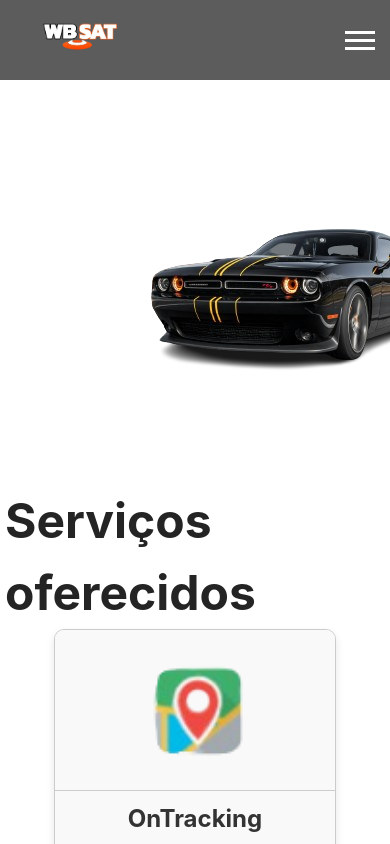
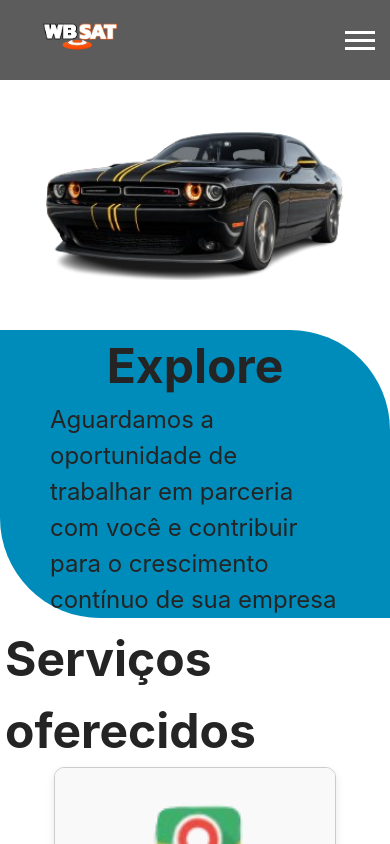
Before and after one commit to SrTesch/wbSat, a React (Vite) app: page / in a window 390 px wide. Shown: the top 844 px of the page. Built offline with nearby package versions, Linux system fonts and the light colour scheme.

Commit message:
fixing some responsive things

```diff
--- a/src/components/footer/footer.module.css
+++ b/src/components/footer/footer.module.css
@@ -55,11 +55,6 @@
     outline: none;
 }
 
-.inputEmail:focus{
-    border: none;
-    border-bottom: 1px solid black;
-}
-
 #submitbutton{
     background-color: #fd3f01;
     border: none;
--- a/src/components/home/home.module.css
+++ b/src/components/home/home.module.css
@@ -1,9 +1,11 @@
 .homeSection {
     padding-top: 80px; /* ajuste para a altura do header */
     background-color: white;
-    height: 400px;
+    min-height: 400px;
     display: flex;
-    overflow: hidden; /* Para que o carro não seja visível fora da área */
+    overflow: visible; /* Para que o carro não seja visível fora da área */
+    flex-wrap: wrap;
+    height: fit-content;
 }
 
 .aux, .content {
@@ -12,19 +14,36 @@
 
 .content {
     background-color: #008cba;
-    border-radius: 0px 150px;
-    padding: 20px;
+    border-radius: 0px 100px;
+    padding: 0px 50px;
     display: flex;
     flex-direction: column;
     justify-content: center;
     align-items: center;
     cursor: default;
     z-index: 999;
+    min-width: 200px;
+    font-size: 1.5em;
+    overflow: visible;
+}
+
+@media(max-width: 600px){
+    .aux{
+        min-height: 250px ;
+    }
 }
 
 .aux {
     z-index: 998;
-    animation: eusoulindo 2s ease-in-out;
+    animation: eusoulindo 2s ease;
+    display: flex;
+    justify-content: center;
+    align-items: center;
+}
+
+.teste{
+    height: 150px;
+    width: auto;
 }
 
 @keyframes eusoulindo {
--- a/src/components/home/home.tsx
+++ b/src/components/home/home.tsx
@@ -3,10 +3,10 @@ import CarImage from "../../assets/carBlack.png"
 export default function Home(){
     return(
         <div className={styles.homeSection} id="home">
-            <div className={styles.aux}><img src={CarImage} alt="carro ilustrativo" id="Car" /></div>
+            <div className={styles.aux}><img src={CarImage} alt="carro ilustrativo" className={styles.teste} id="Car" /></div>
             <div className={styles.content}>
                 <h1>Explore</h1>
-                <p>Venha descobrir sobre uma gestão inteligente de frotas!</p>
+                <p>Aguardamos a oportunidade de trabalhar em parceria com você e contribuir para o crescimento contínuo de sua empresa</p>
             </div>
         </div>
     )
--- a/src/components/scrollReveal/scrollReveal.tsx
+++ b/src/components/scrollReveal/scrollReveal.tsx
@@ -15,7 +15,7 @@ export default function ScrollRevealComponent (){
         sr.reveal('#footer', {distance: '40px', delay: 50, origin: 'left' })
         sr.reveal('#card', {distance: '40px', delay: 50, origin: 'right' })
         sr.reveal('#titleCards', {distance: '40px', delay: 50, origin: 'left' })
-        rs.reveal('#Car', {distance: '500px', delay: 0, origin: 'right' })
+        rs.reveal('#Car', {distance: '300px', delay: 0, origin: 'right' })
 
     }, []);
 };
```
Also changed, not shown: src/assets/carBlack.png.
